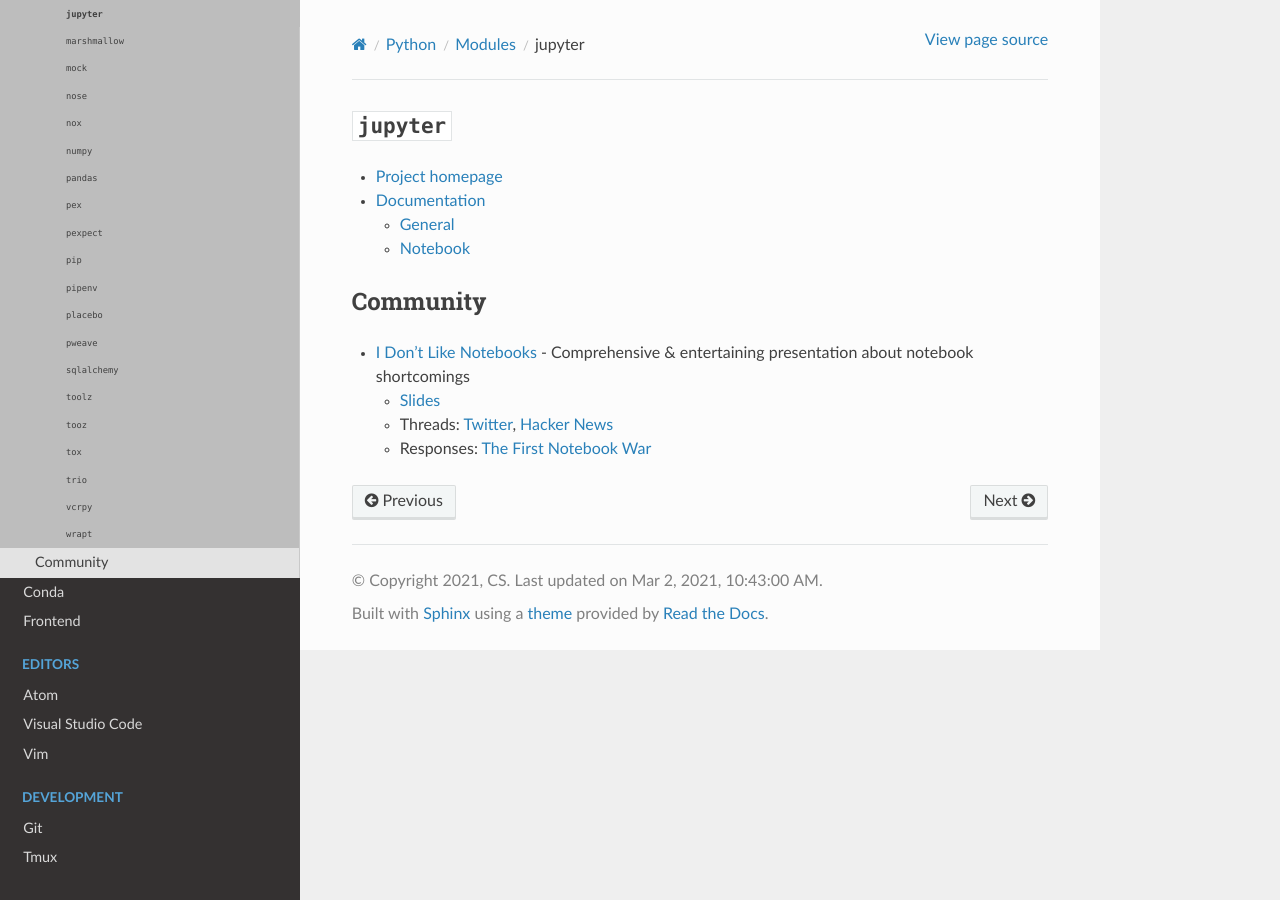
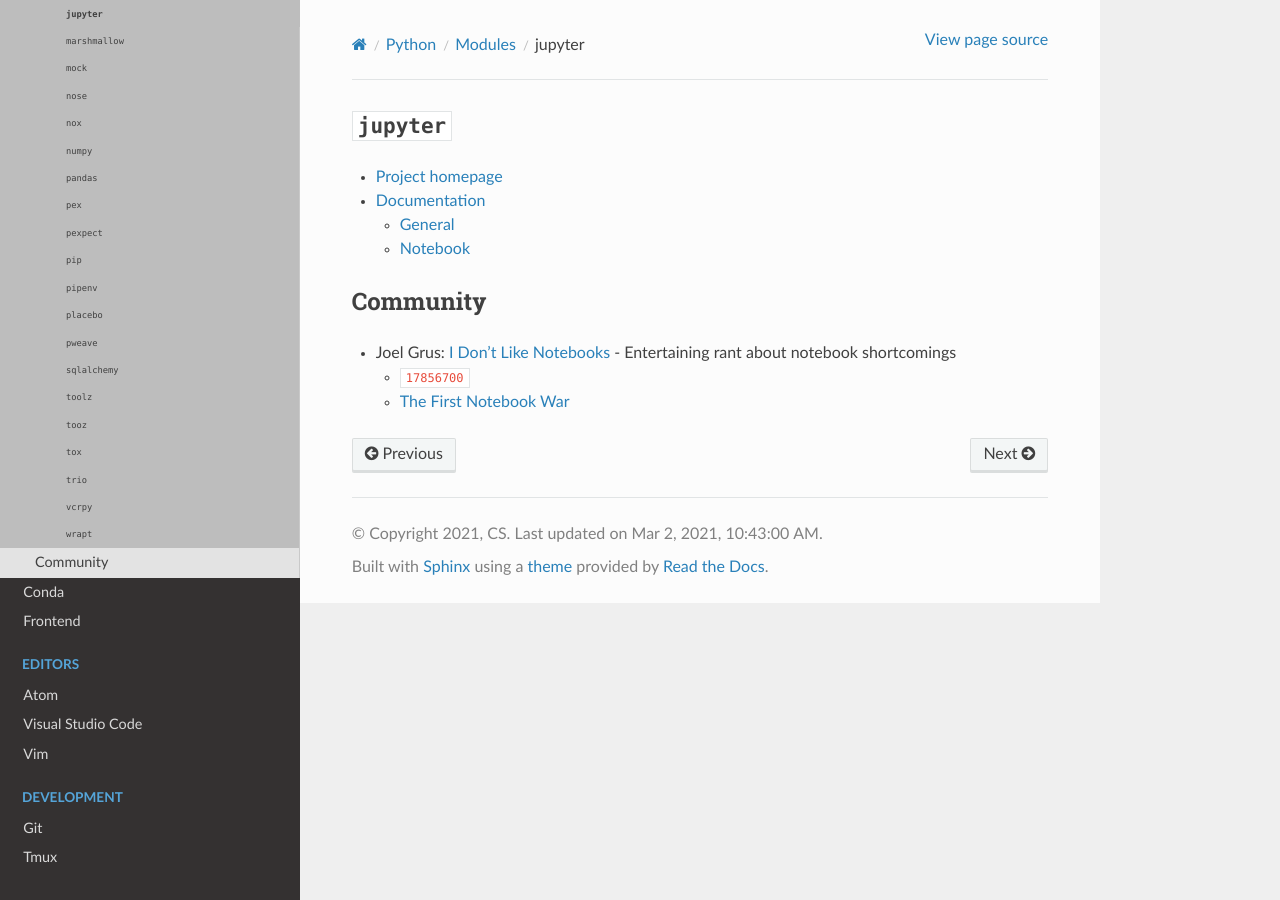
Before and after one commit to heterotopian/technotes, a Sphinx documentation site: the page built from source/python/module/thirdparty/jupyter.rst, in a window 1280 px wide. Built offline with Sphinx 7.4.7 and the Read the Docs theme 2.0.0, drawn with Linux system fonts in a browser that asks for light colours; cross-references to code outside the pages are shown as plain code.

```diff
--- a/source/extlinks.yaml
+++ b/source/extlinks.yaml
@@ -18,4 +18,7 @@ git-glossary: !!python/tuple
   - ""
 twitter: !!python/tuple
   - "https://twitter.com/%s"
-  - ""
+  - null
+hackernews: !!python/tuple
+  - "https://news.ycombinator.com/item?id=%s"
+  - null
--- a/source/python/module/thirdparty/jupyter.rst
+++ b/source/python/module/thirdparty/jupyter.rst
@@ -13,12 +13,9 @@
 Community
 =========
 
-- `I Don't Like Notebooks <https://conferences.oreilly.com/jupyter/jup-ny/public/schedule/detail/68282>`_ -
-  Comprehensive & entertaining presentation about notebook shortcomings
+- Joel Grus:
+  `I Don't Like Notebooks <https://conferences.oreilly.com/jupyter/jup-ny/public/schedule/detail/68282>`_ -
+  Entertaining rant about notebook shortcomings
 
-  - `Slides <https://docs.google.com/presentation/d/1n2RlMdmv1p25Xy5thJUhkKGvjtV-dkAIsUXP-AL4ffI/edit?usp=sharing>`_
-  - Threads:
-    `Twitter <https://twitter.com/joelgrus/status/1033035196428378113?lang=en>`_,
-    `Hacker News <https://news.ycombinator.com/item?id=17856700>`_
-  - Responses:
-    `The First Notebook War <https://yihui.name/en/2018/09/notebook-war/>`_
+  - :hackernews:`17856700`
+  - `The First Notebook War <https://yihui.name/en/2018/09/notebook-war/>`_
```
